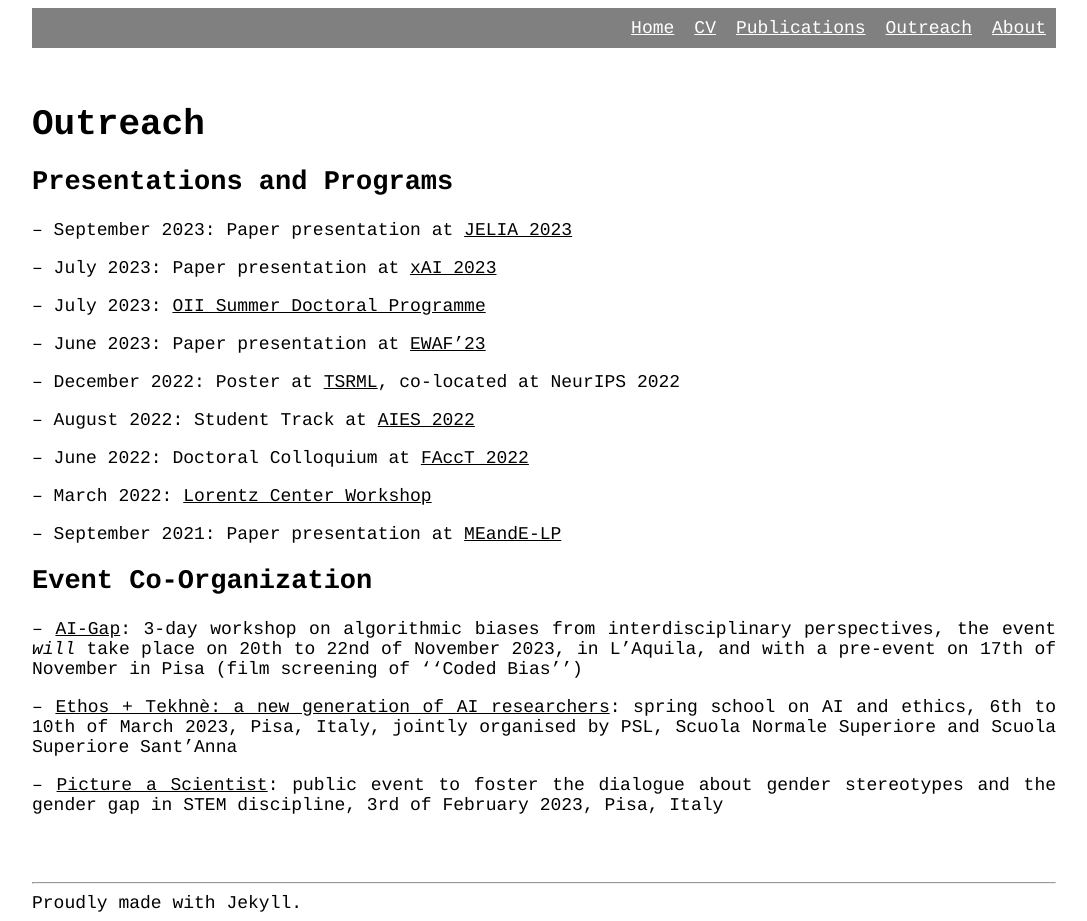
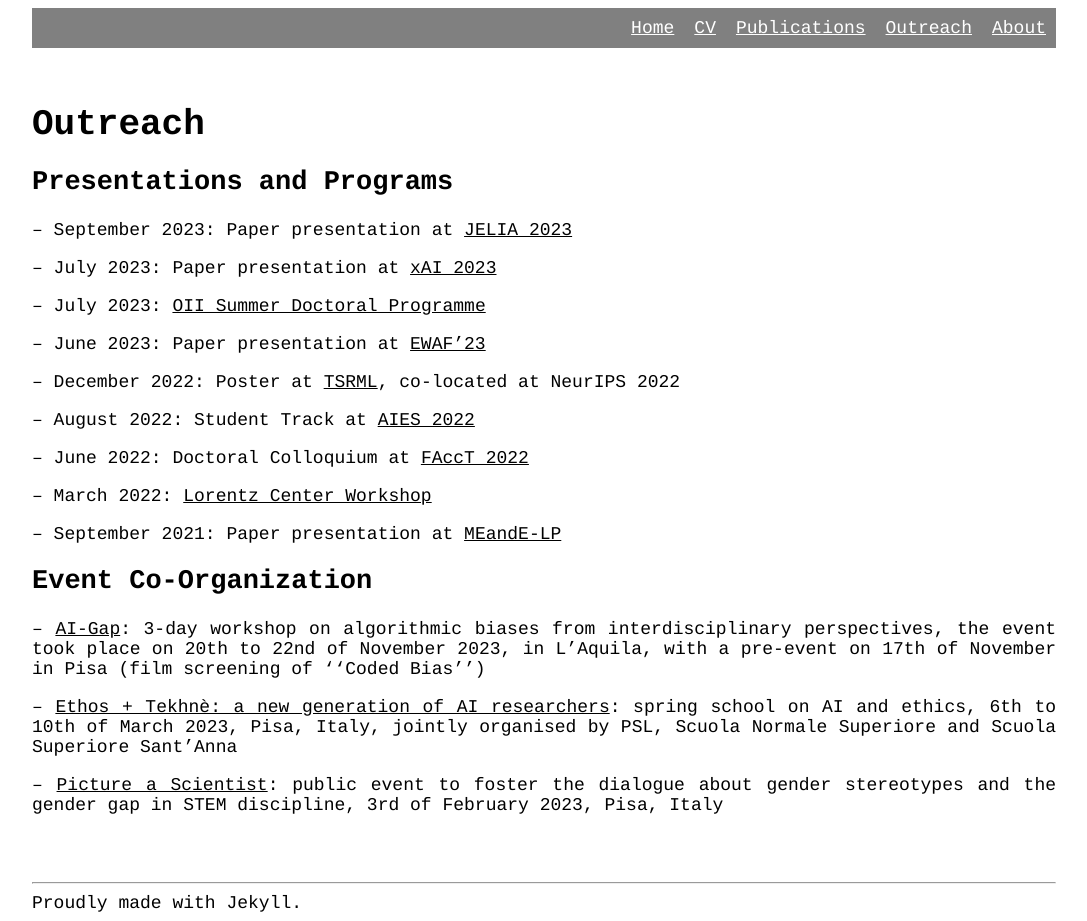
Before and after one commit to lstate/lstate.github.io, a Jekyll site: the page built from _pages/outreach.markdown, in a window 1280 px wide. Shown: the whole page, without its empty margins (96-1183 px from the left). Built offline with Jekyll 4.4.1, drawn with Linux system fonts in a browser that asks for light colours.

Commit message:
Update outreach.markdown

```diff
--- a/_pages/outreach.markdown
+++ b/_pages/outreach.markdown
@@ -32,7 +32,7 @@ Outreach
 
 ## Event Co-Organization
 
--- [AI-Gap](http://aigap.di.unipi.it/): 3-day workshop on algorithmic biases from interdisciplinary perspectives, the event *will* take place on 20th to 22nd of November 2023, in L'Aquila, and with a pre-event on 17th of November in Pisa (film screening of ''Coded Bias'')
+-- [AI-Gap](http://aigap.di.unipi.it/): 3-day workshop on algorithmic biases from interdisciplinary perspectives, the event took place on 20th to 22nd of November 2023, in L'Aquila, with a pre-event on 17th of November in Pisa (film screening of ''Coded Bias'')
 
 -- [Ethos + Tekhnè: a new generation of AI researchers](https://community.eelisa.eu/activities/ethos-tekhne-a-new-generation-of-ai-researchers/): spring school on AI and ethics, 6th to 10th of March 2023, Pisa, Italy, jointly organised by PSL, Scuola Normale Superiore and Scuola Superiore Sant’Anna
 
```
